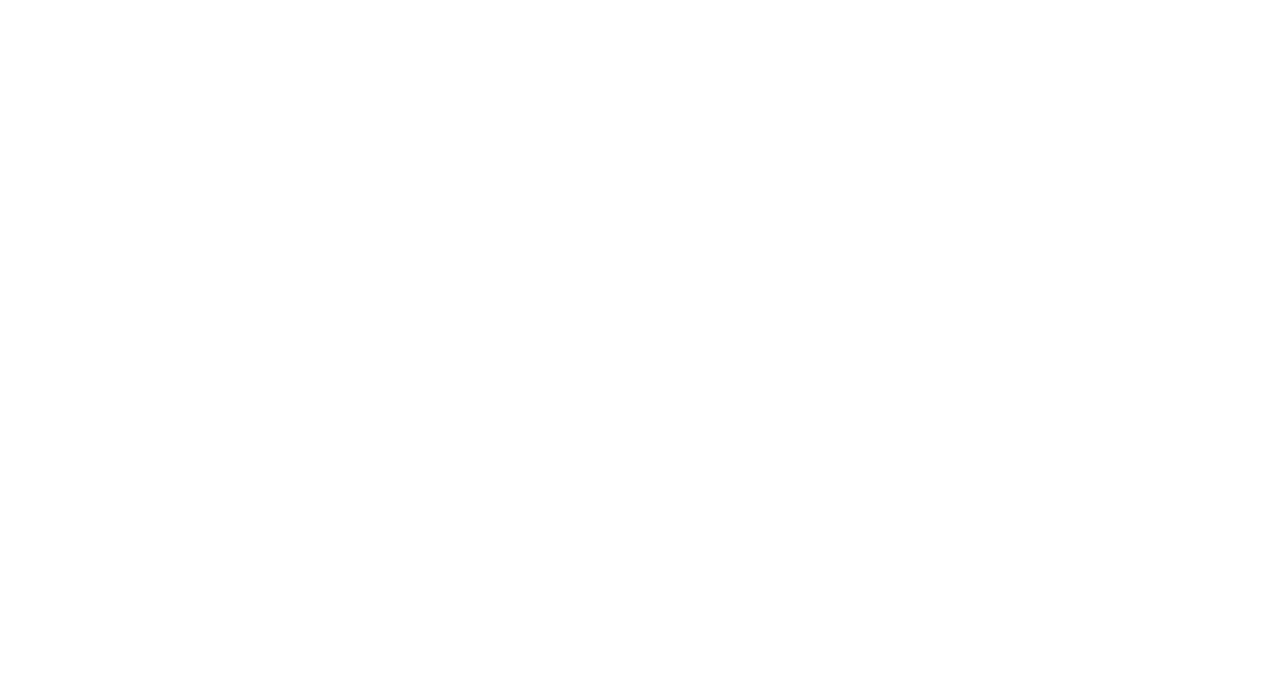
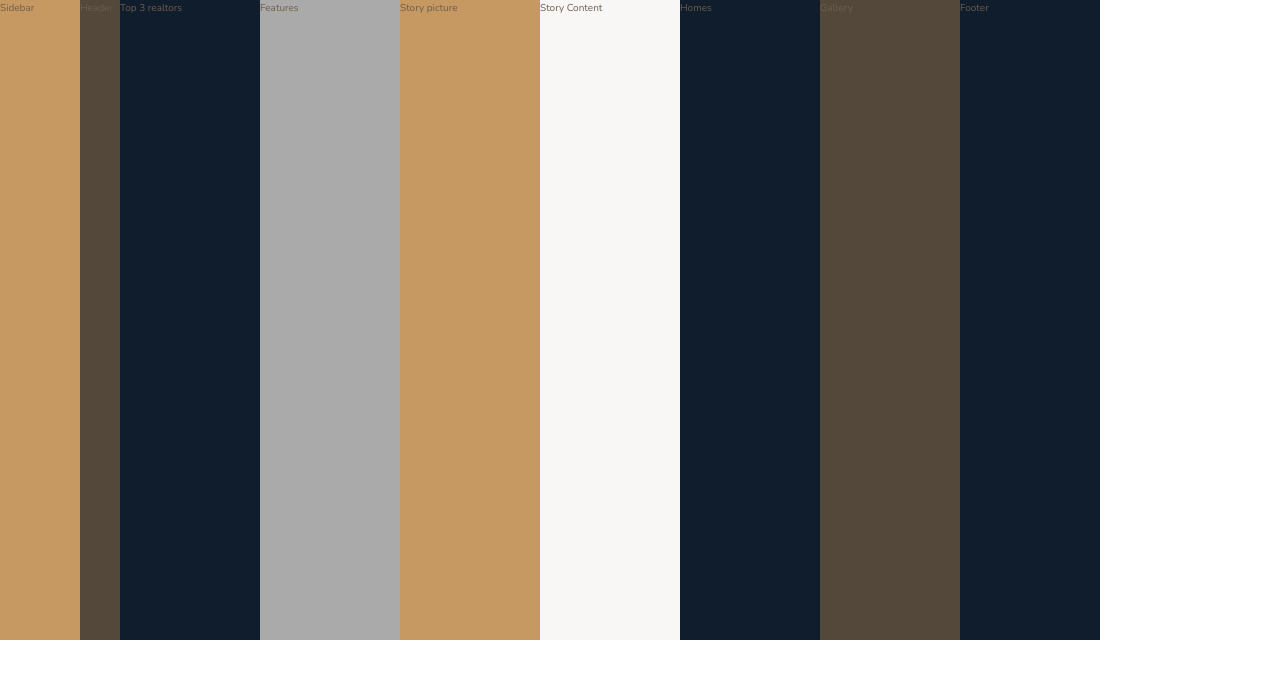
Before and after one commit to Ho4ka/Nexter, a website: page index.html in a window 1280 px wide. Drawn offline with nearby package versions, Linux system fonts and the light colour scheme; files that its build step writes are made by us from their sources.

Commit message:
added basic markup

```diff
--- a/index.html
+++ b/index.html
@@ -12,6 +12,41 @@
         <title>nexter &mdash; your home, your freedom</title>
     </head>
     <body class="container">
+        <div class="sidebar">
+            Sidebar
+        </div>
+
+        <header class="header">
+            Header
+        </header>
+
+        <div class="realtors">
+            Top 3 realtors
+        </div>
+
+        <section class="features">
+            Features
+        </section>
+
+        <div class="story__pictures">
+            Story picture
+        </div>
+
+        <div class="story__content">
+            Story Content
+        </div>
+
+        <section class="homes">
+            Homes
+        </section>
+
+        <section class="gallery">
+            Gallery
+        </section>
+
+        <footer class="footer">
+            Footer
+        </footer>
 
     </body>
 </html>
--- a/package.json
+++ b/package.json
@@ -5,7 +5,7 @@
   "main": "index.js",
   "scripts": {
     "watch:sass": "node-sass sass/main.scss css/style.css -w",
-    "devserver": "live-server",
+    "devserver": "live-server --browser=firefox",
     "start": "npm-run-all --parallel devserver watch:sass",
     "compile:sass": "node-sass sass/main.scss css/style.comp.css",
     "prefix:css": "postcss --use autoprefixer -b 'last 10 versions' css/style.comp.css -o css/style.prefix.css",
--- a/sass/_base.scss
+++ b/sass/_base.scss
@@ -13,3 +13,34 @@ $color-grey-dark-2: #6D5D4B;
 // FONT VARIABLES
 $font-primary: 'Nunito', sans-serif;
 $font-display: 'Josefin Sans', sans-serif;
+
+*,
+*::after,
+*::before {
+  margin: 0;
+  padding: 0;
+  box-sizing: inherit;
+}
+
+html {
+  box-sizing: border-box;
+  font-size: 62.5%; // 10px/16px = 62.5% --> 1rem = 10px
+}
+
+body {
+  font-family: $font-primary;
+  color: $color-grey-dark-2;
+  font-weight: 300;
+  line-height: 1.6;
+}
+
+.container {
+  display: grid;
+
+  //  Defining height of rows
+  grid-template-rows: 80vh min-content 40vw repeat(3, min-content);
+
+
+  // Defining width and names of columns
+  grid-template-columns: [sidebar-start] 8rem [sidebar-end full-start] 1fr [center-start] repeat(8, [col-start] minmax(min-content, 14rem)[col-end]) [center-end] 1fr [full-end];
+}
--- a/sass/_features.scss
+++ b/sass/_features.scss
@@ -0,0 +1,3 @@
+.features {
+  background-color: $color-grey-light-2;
+}
--- a/sass/_footer.scss
+++ b/sass/_footer.scss
@@ -0,0 +1,3 @@
+.footer {
+  background-color: $color-secondary;
+}
--- a/sass/_gallery.scss
+++ b/sass/_gallery.scss
@@ -0,0 +1,3 @@
+.gallery {
+  background-color: $color-grey-dark-1;
+}
--- a/sass/_header.scss
+++ b/sass/_header.scss
@@ -0,0 +1,3 @@
+.header {
+  background-color: $color-grey-dark-1;
+}
--- a/sass/_homes.scss
+++ b/sass/_homes.scss
@@ -0,0 +1,3 @@
+.homes {
+  background-color: $color-secondary;
+}
--- a/sass/_realtors.scss
+++ b/sass/_realtors.scss
@@ -0,0 +1,3 @@
+.realtors {
+  background-color: $color-secondary;
+}
--- a/sass/_sidebar.scss
+++ b/sass/_sidebar.scss
@@ -0,0 +1,3 @@
+.sidebar {
+  background-color: $color-primary;
+}
--- a/sass/_story.scss
+++ b/sass/_story.scss
@@ -0,0 +1,10 @@
+.story{
+
+  &__pictures {
+    background-color: $color-primary;
+  }
+
+  &__content {
+    background-color: $color-grey-light-1;
+  }
+}
```
Also changed, not shown: css/style.css (added).
